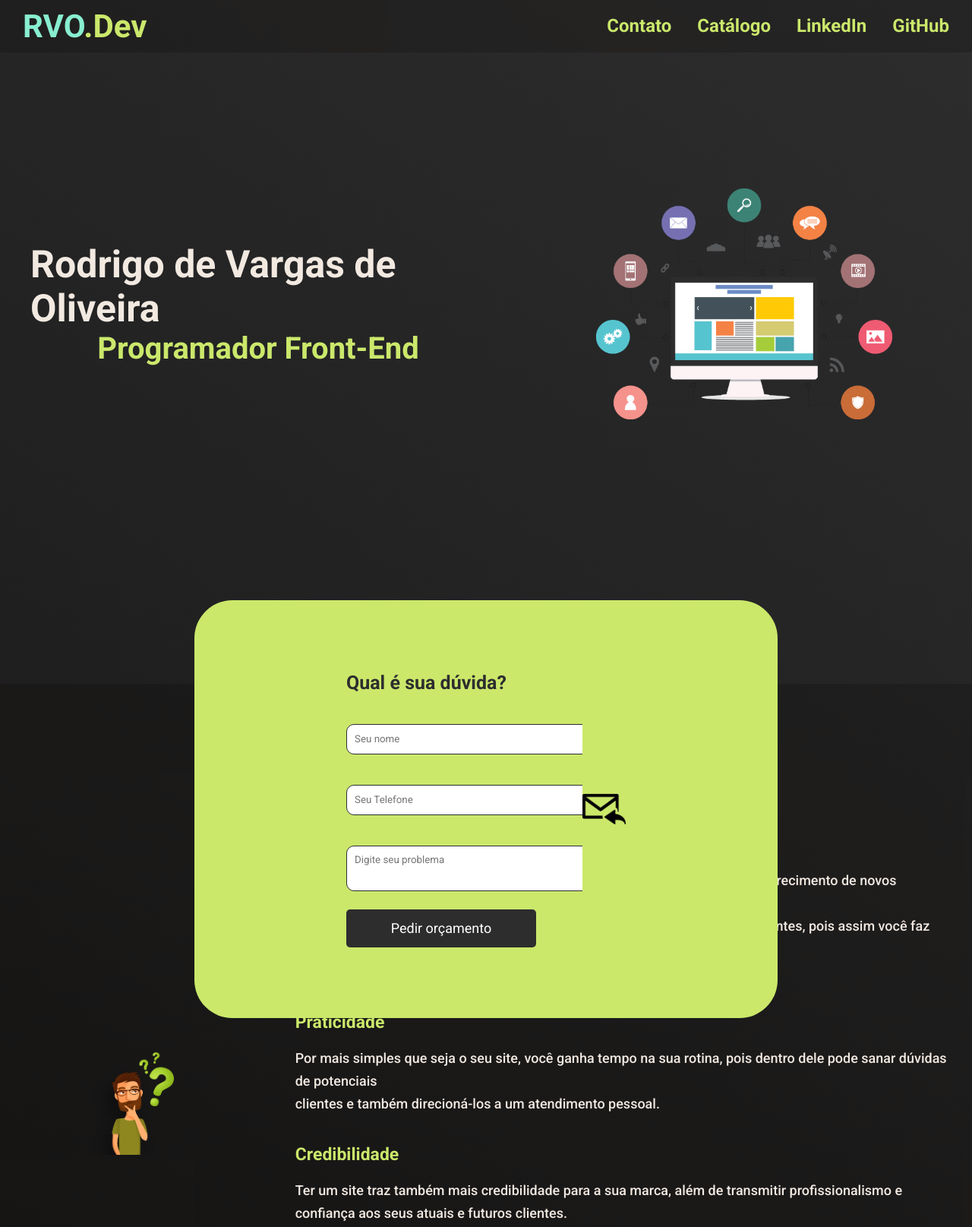
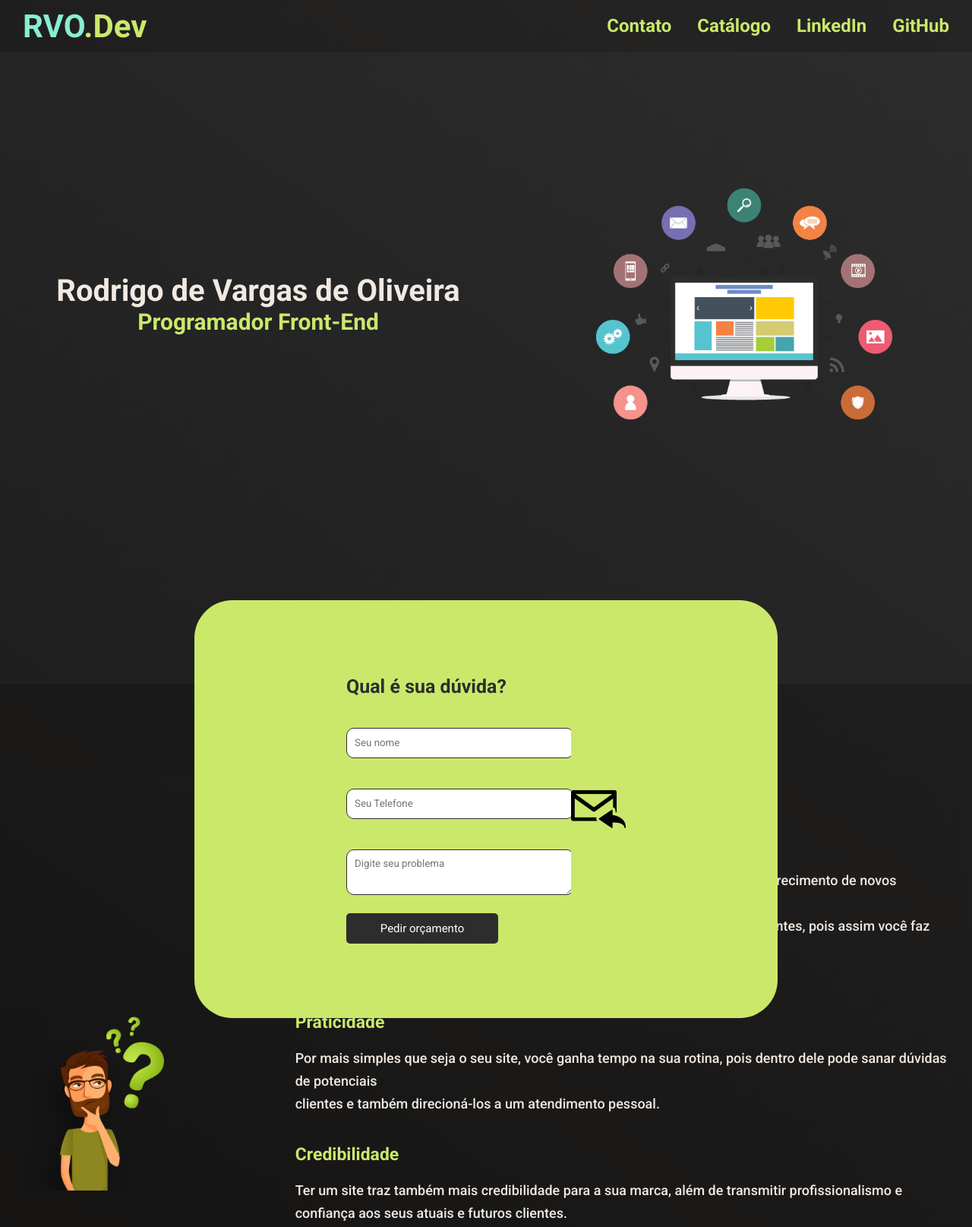
Before and after one commit to RodrigoRVO/portfolio-rodrigo, a plain HTML site: page index.html in a window 1280 px wide. Shown: the top 1615 px of the page at 76% size. Drawn offline with Linux system fonts and the light colour scheme.

Commit message:
ajuste-de-tela

```diff
--- a/styles.css
+++ b/styles.css
@@ -10,6 +10,7 @@
         width: 6px;
         background: #cbe86b;
     }
+
     ::-webkit-scrollbar-thumb {
         background: #2d2d2e;
         border-radius: 5px;
@@ -32,11 +33,11 @@
     width: 100%;
     padding-top: 10px;
     padding-bottom: 10px;
-    background-color: rgba( 10, 8 , 2, 0.2);
+    background-color: rgba(10, 8, 2, 0.2);
 
 }
 
- .rvo-dev{
+.rvo-dev {
     font-size: 42px;
     font-weight: 600;
     color: #88eed0;
@@ -70,6 +71,7 @@ span {
     opacity: 0.6;
     text-shadow: 0px 0px 10px #ffffff;
 }
+
 .button-menu:active {
     opacity: 0.8;
 }
@@ -122,7 +124,7 @@ h2 {
     gap: 130px;
     margin-top: 100px;
     padding: 80px 0px;
-    background-color: rgba( 10, 8 , 2, 0.2);
+    background-color: rgba(10, 8, 2, 0.2);
 }
 
 .div-logo {
@@ -174,11 +176,12 @@ p {
 
 .sobre-mim {
     width: 60%;
-    height: 45vh;
+    height: 50vh;
 }
 
 .foto-rodrigo-div {
     width: 30%;
+    height: auto;
     padding-bottom: 130px;
     display: flex;
     justify-content: center;
@@ -266,7 +269,7 @@ h5 {
     transition: 1s;
 }
 
-.form input{
+.form input {
     width: 400px;
     height: 40px;
     border-radius: 10px;
@@ -318,3 +321,87 @@ button:active {
     top: 0;
     visibility: hidden;
 }
+
+
+@media screen and (max-width: 1410px) {
+    h1 {
+        color: #f2e9e1;
+        font-size: 40px;
+    }
+
+    h2 {
+        color: #cbe86b;
+        font-size: 30px;
+    }
+
+    .logo-duvidas {
+        width: 80%;
+        margin-left: 20px;
+    }
+
+    .foto-rodrigo-div {
+        width: 30%;
+        padding-top: 170px;
+        display: flex;
+        justify-content: center;
+        align-items: center;
+    }
+
+    .form {
+        width: 60%;
+        height: 550px;
+        padding: 80px 200px;
+        background-color: #cbe86b;
+        display: flex;
+        align-items: center;
+        justify-content: space-between;
+        position: fixed;
+        bottom: -540px;
+        border-radius: 50px;
+        transition: 1s;
+    }
+
+    .form input {
+        width: 300px;
+        height: 40px;
+        border-radius: 10px;
+        border: 1px solid #2d2d2e;
+        outline: none;
+        margin: 20px 0px;
+        padding-left: 10px;
+    }
+
+    textarea {
+        width: 300px;
+        height: 60px;
+        border-radius: 10px;
+        border: 1px solid #2d2d2e;
+        outline: none;
+        margin: 20px 0px;
+        padding-left: 10px;
+        padding-top: 10px;
+    }
+
+    button {
+        width: 200px;
+        height: 40px;
+        border: none;
+        border-radius: 5px;
+        font-size: 15px;
+        color: #ffffff;
+        background-color: #2d2d2e;
+    }
+
+    button:hover {
+        box-shadow: 0px 0px 10px #2d2d2e;
+    }
+
+    button:active {
+        opacity: 0.7;
+    }
+
+    .logo-email {
+        width: 20%;
+    }
+
+}
```
